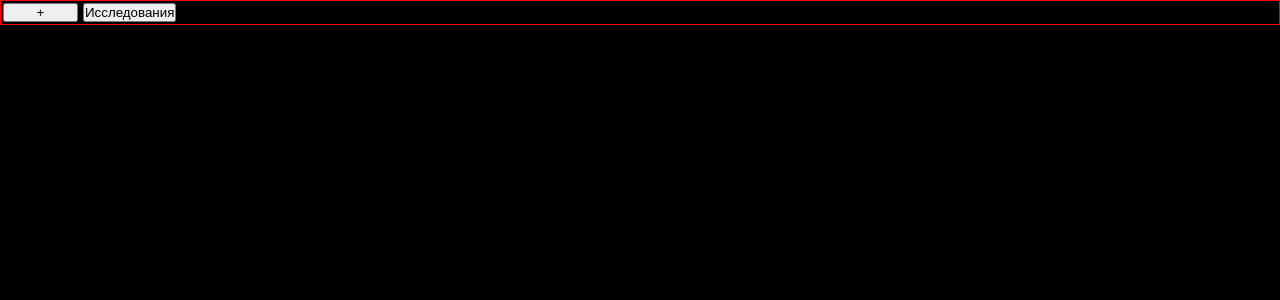
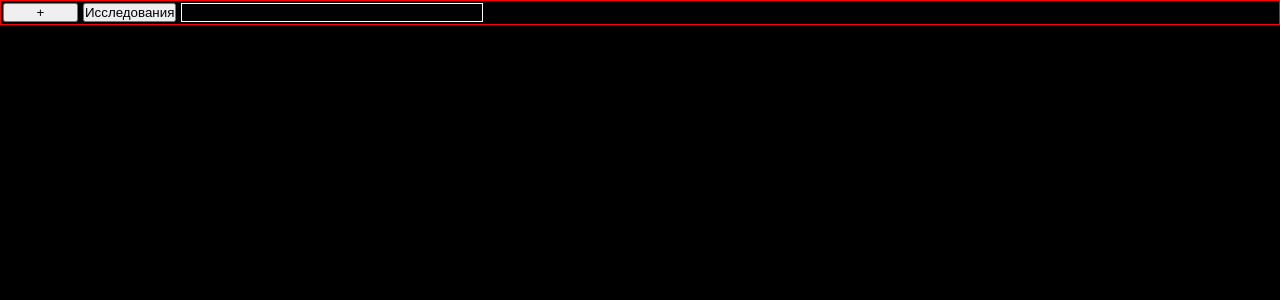
Before and after one commit to MaxRyazan/strategy, a Vue app: page / in a window 1280 px wide. Shown: the top 300 px of the page. Built offline with nearby package versions, Linux system fonts and the light colour scheme.

Commit message:
1.5.41  - добавлены наброски для исследований

```diff
--- a/src/App.vue
+++ b/src/App.vue
@@ -19,7 +19,7 @@ onMounted(() => {
     planet.buildings.push(colony)
     planet.storage.push(constrMaterial)
     planet.storage.push(electronic)
-    playerStore.player = new Player(1, 'shooter', {homePlanet: planet, colonies: [planet2, planet3], science: [new FasterBuildingConstruct(5)]})
+    playerStore.player = new Player(1, 'shooter', {homePlanet: planet, colonies: [planet2, planet3], science: [new FasterBuildingConstruct(5)], SP: 10})
 })
 </script>
 
--- a/src/components/header/HeaderControlsButtons.vue
+++ b/src/components/header/HeaderControlsButtons.vue
@@ -3,6 +3,10 @@
         <reusable-button @push="isPlanetListOpen=true" style=" width: 75px;" v-if="!isPlanetListOpen">+</reusable-button>
         <reusable-button @push="isPlanetListOpen=false" style=" width: 75px;" v-else>-</reusable-button>
         <reusable-button @push="$emit('openScience')">Исследования</reusable-button>
+        <div class="current_research">
+            <reusable-text v-if="playerStore.player.account.currentInResearch">{{playerStore.player.account.currentInResearch.name}}</reusable-text>
+            <reusable-text v-if="playerStore.player.account.currentInResearch">{{playerStore.player.account.currentInResearch.lvl}}</reusable-text>
+        </div>
     </div>
     <div class="player_colonies" v-if="isPlanetListOpen">
         <reusable-button style="width: 100%;" @push="$emit('openPlanet', player?.account.homePlanet)">{{player?.account.homePlanet.name}}</reusable-button>
@@ -18,8 +22,9 @@ import {onMounted, Ref, ref} from "vue";
 import {Player} from "@/typescript/classes/Player.ts";
 import {Planet} from "@/typescript/classes/Planet.ts";
 import ReusableButton from "@/components/reusable/buttons/Reusable-button.vue";
+import ReusableText from "@/components/reusable/text/ReusableTextForDescription.vue";
 
-const playerStore: any = usePlayerStore()
+const playerStore: { player: Player} = usePlayerStore()
 const player: Ref<Player> = ref() as Ref<Player>
 const isPlanetListOpen = ref(false)
 onMounted(() => {
@@ -46,4 +51,13 @@ defineEmits<{
   gap: 5px;
   padding: 2px;
 }
+.current_research{
+  width: 300px;
+  border: 1px solid white;
+  color: white;
+  display: flex;
+  justify-content: space-evenly;
+  gap: 5px;
+  cursor: default;
+}
 </style>
--- a/src/components/science/ScienceCard.vue
+++ b/src/components/science/ScienceCard.vue
@@ -2,6 +2,8 @@
 import {ScienceInterface} from "@/typescript/classes/interfaces_for_classes/ScienceInterface.ts";
 import ReusableText from "@/components/reusable/text/ReusableTextForDescription.vue";
 import {usePlayerStore} from "@/pinia/playerStore.ts";
+import {computed} from "vue";
+import {SCIENCE_COEFFICIENT} from "@/constants.ts";
 
 const props = defineProps<{
     science: ScienceInterface
@@ -9,9 +11,22 @@ const props = defineProps<{
 const playerStore = usePlayerStore()
 
 const getCurrLvlOfScience: ScienceInterface = playerStore.player.account.science.find((sc: ScienceInterface) => sc.id === props.science.id)
+const currPlayerSP = computed(() => playerStore.player.account.SP)
 
+
+function calcPrice(lvl: number){
+    return 20 + 30 * (lvl * (1 + SCIENCE_COEFFICIENT))
+}
 function addScienceToResearch(){
-
+    playerStore.player.account.currentInResearch = {
+        id: props.science.id,
+        name: props.science.name,
+        lvl: props.science.lvl + 1,
+        category: props.science.category,
+        bonus: props.science.bonus,
+        price: calcPrice(props.science.lvl)
+    }
+    console.log(playerStore.player.account.currentInResearch)
 }
 </script>
 
@@ -33,7 +48,10 @@ function addScienceToResearch(){
                     <reusable-text> {{ props.science.bonus.bonusValuePerLvl * (getCurrLvlOfScience ? getCurrLvlOfScience?.lvl : 0) }} %</reusable-text>
                 </div>
             </div>
-            <img @click="addScienceToResearch" style="margin-left: 30px; cursor: pointer" src="@/images/icons/greenArrowToTop.png" alt="icon">
+            <img @click="addScienceToResearch" style="margin-left: 30px; cursor: pointer"
+                 src="@/images/icons/greenArrowToTop.png" alt="icon"
+                 :title="`Длительность исследования след уровня: ${currPlayerSP / props.science.price}`"
+            >
         </div>
     </div>
 </template>
--- a/src/constants.ts
+++ b/src/constants.ts
@@ -1 +1,2 @@
 export const CREATION_TIME: number = 5000;
+export const SCIENCE_COEFFICIENT: number = 0.1;
--- a/src/typescript/classes/Account.ts
+++ b/src/typescript/classes/Account.ts
@@ -5,4 +5,6 @@ export class Account {
     homePlanet: Planet = {} as any
     colonies: Planet[] = []
     science: ScienceInterface[] = []
+    SP: number = 10
+    currentInResearch: any = {}
 }
--- a/src/typescript/classes/interfaces_for_classes/ScienceInterface.ts
+++ b/src/typescript/classes/interfaces_for_classes/ScienceInterface.ts
@@ -6,4 +6,5 @@ export interface ScienceInterface {
     lvl: number
     category: ScienceCategory
     bonus: { bonusType: Bonuses, bonusValuePerLvl: number}
+    price: number
 }
--- a/src/typescript/classes/science/FasterBuildingConstruct.ts
+++ b/src/typescript/classes/science/FasterBuildingConstruct.ts
@@ -7,10 +7,24 @@ export class FasterBuildingConstruct implements ScienceInterface {
         this.name = Science.Faster_Building_Construct
         this.category = ScienceCategory.ECONOMIC
         this.bonus = { bonusType: Bonuses.Faster_Building_Construct, bonusValuePerLvl: 2}
+        this.price = 20
     }
     readonly id: number;
     readonly name: Science.Faster_Building_Construct;
     readonly category: ScienceCategory;
     readonly bonus: { bonusType: Bonuses.Faster_Building_Construct, bonusValuePerLvl: number}
+    readonly price: number
+}
 
-}
+/**
+ *
+ * 0 - 20
+ * 1 - 20 + 30 * (1 * 1.1) = 53
+ * 2 - 20 + 30 * (2 * 1.1) = 86
+ * 3 - 20 + 30 * (3 * 1.1) = 119
+ *    ...
+ * 100 - 20 + 30 * (100 * 1.1) = 3320
+ *    ...
+ * 1000 - 20 + 30 * (1000 * 1.1) = 33020
+ *
+ */
```
